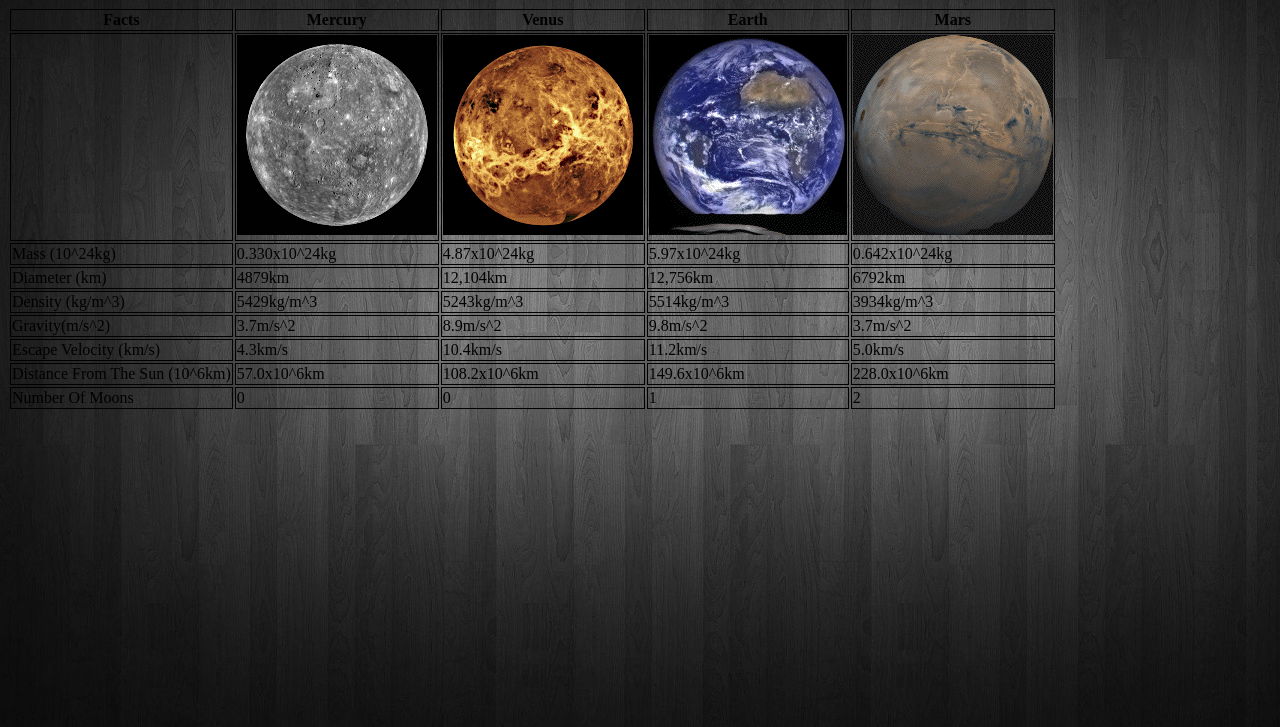
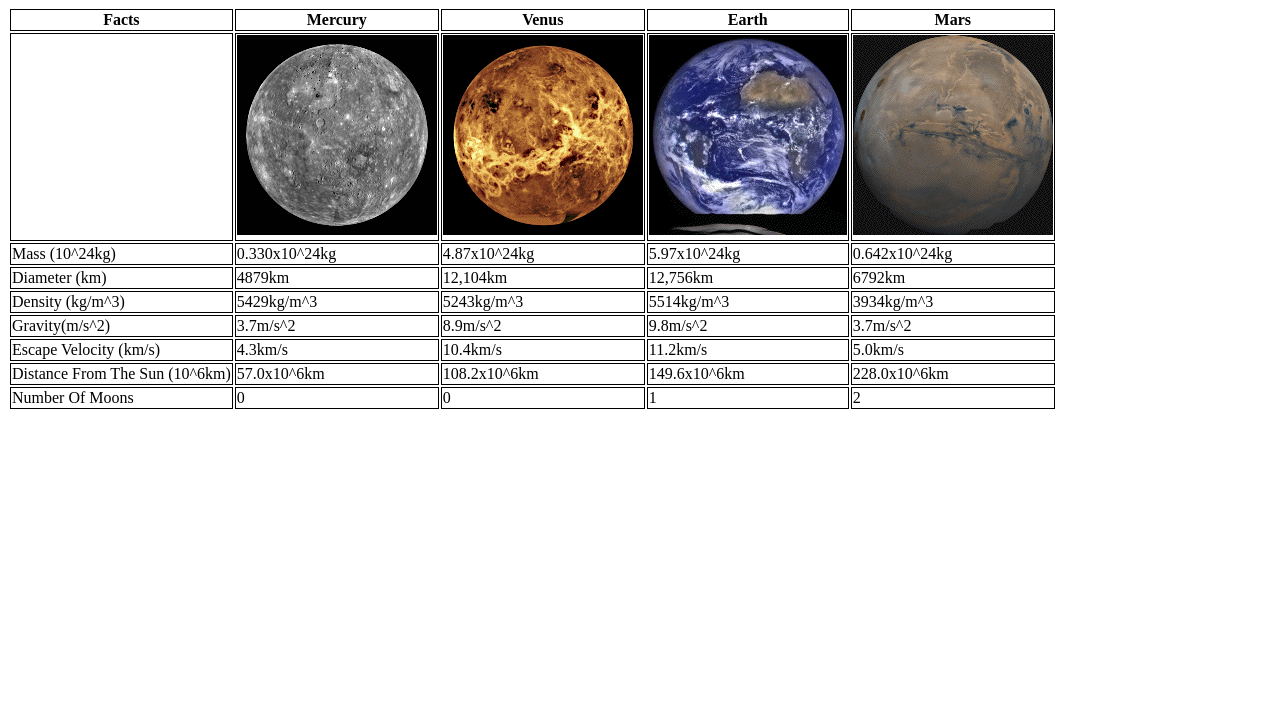
Before and after one commit to camaya045/Lab_7, a plain HTML site: page index.html in a window 1280 px wide. Shown: the part 73-800 px from the top of the page. Drawn offline with Linux system fonts and the light colour scheme.

Commit message:
updating css

```diff
--- a/css/style.css
+++ b/css/style.css
@@ -3,7 +3,7 @@ td, th {
   }
 
   body {
-  background-image: url("../images/black.jpg");
+  background-image: url("../images/space.avih");
 }
 
 #page-wrapper {
```
Also changed, not shown: images/black.jpg (deleted), images/space.avif (added).
